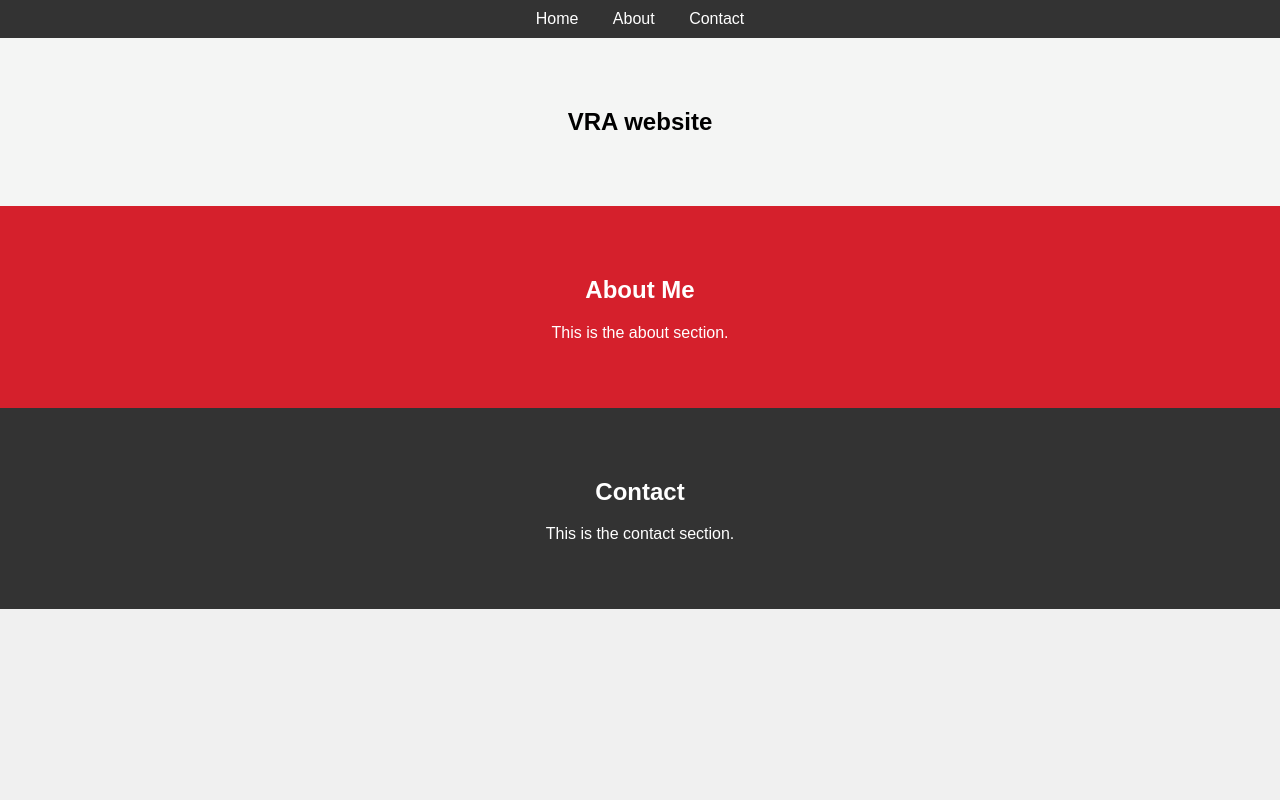
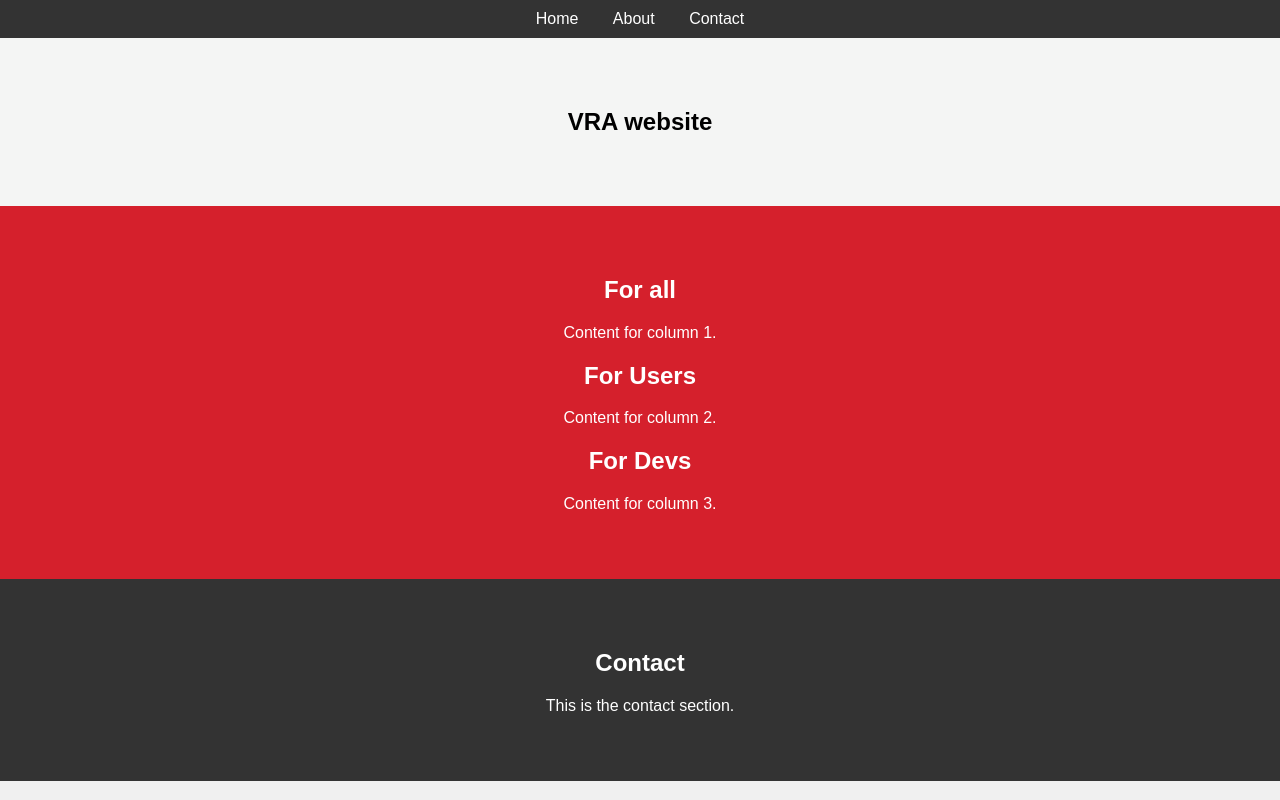
Before and after one commit to HeloiseS/vras4skysurveys.github.io, a plain HTML site: page index.html in a window 1280 px wide. Drawn offline with Linux system fonts and the light colour scheme.

Commit message:
trying to add 3 columns

```diff
--- a/index.html
+++ b/index.html
@@ -9,16 +9,27 @@
     <nav>
         <ul>
             <li><a href="index.html">Home</a></li>
-            <li><a href="about.html">About</a></li>
+            <li><a href="userguide.html">About</a></li>
             <li><a href="contact.html">Contact</a></li>
         </ul>
     </nav>
     <section class="section1">
         <h1>VRA website</h1>
     </section>
+    <!-- HOME SECTION -->
     <section class="section2">
-        <h2>About Me</h2>
-        <p>This is the about section.</p>
+    <div class="column">
+        <h2 style="text-align:center"> For all </h2>
+        <p>Content for column 1.</p>
+    </div>
+    <div class="column">
+        <h2 style="text-align:center">For Users</h2>
+        <p>Content for column 2.</p>
+    </div>
+    <div class="column">
+        <h2 style="text-align:center">For Devs</h2>
+        <p>Content for column 3.</p>
+    </div>
     </section>
     <section class="section3">
         <h2>Contact</h2>
```
Also changed, not shown: userguide.html (added, +19 -0 lines).
